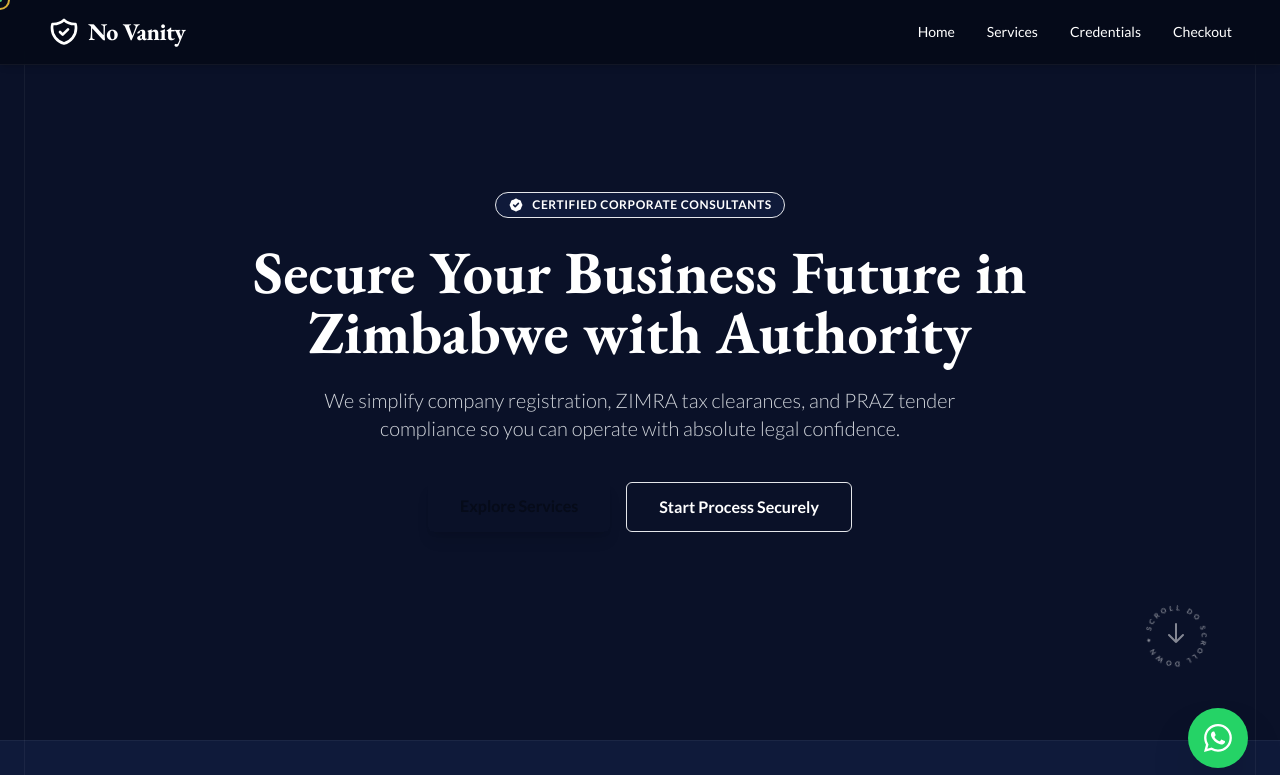
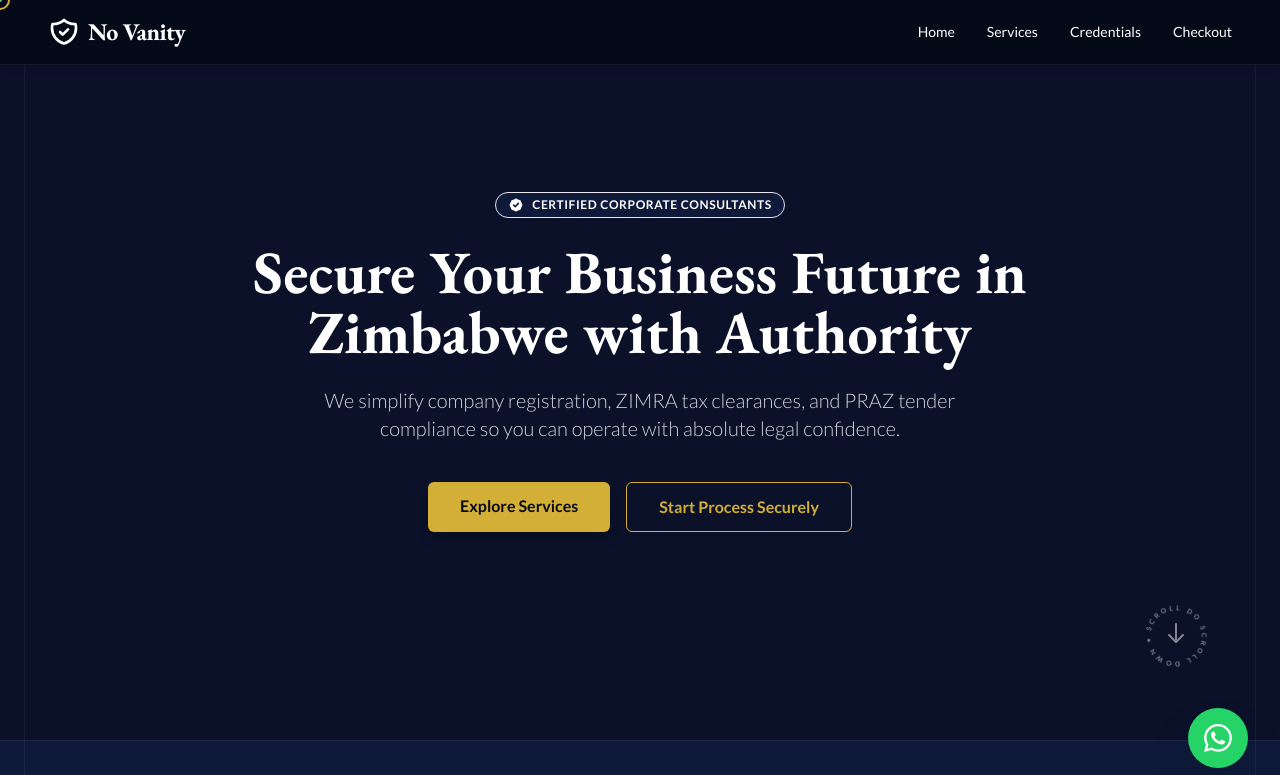
Before and after one commit to thulanesigasa/no_vanity, a Flask app: page / in a window 1280 px wide. Shown: the top 775 px of the page. Run offline with Flask 3, Linux system fonts and the light colour scheme; some libraries are stand-ins or nearby versions.

Commit message:
UI Robustness: Hardcoded colors for Hero CTA buttons to prevent CDN-related visibility loss

```diff
--- a/app/templates/index.html
+++ b/app/templates/index.html
@@ -94,10 +94,10 @@
             We simplify company registration, ZIMRA tax clearances, and PRAZ tender compliance so you can operate with absolute legal confidence.
         </p>
         <div class="flex gap-4 flex-col sm:flex-row mb-20">
-            <a href="#services" class="bg-gold-DEFAULT text-navy-900 px-8 py-3 rounded-md font-bold hover:bg-gold-hover transition-colors duration-200 shadow-lg cursor-pointer">
+            <a href="#services" style="background-color: #D4AF37; color: #060B19;" class="px-8 py-3 rounded-md font-bold hover:opacity-90 transition-opacity duration-200 shadow-lg cursor-pointer">
                 Explore Services
             </a>
-            <a href="#checkout" class="border border-gold-DEFAULT text-gold-DEFAULT px-8 py-3 rounded-md font-bold hover:bg-gold-DEFAULT/10 transition-colors duration-200 cursor-pointer">
+            <a href="#checkout" style="border: 1px solid #D4AF37; color: #D4AF37;" class="px-8 py-3 rounded-md font-bold hover:bg-white/10 transition-colors duration-200 cursor-pointer">
                 Start Process Securely
             </a>
         </div>
```
